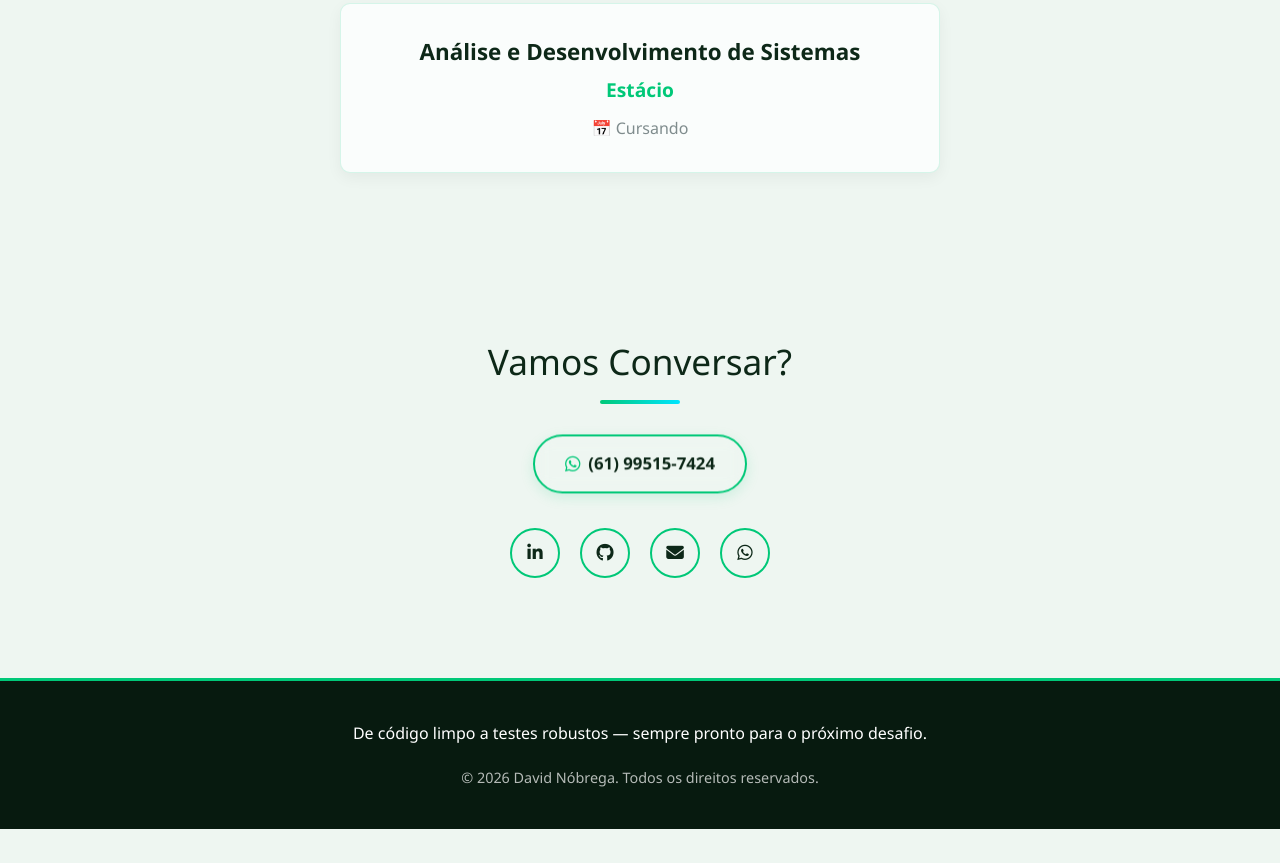
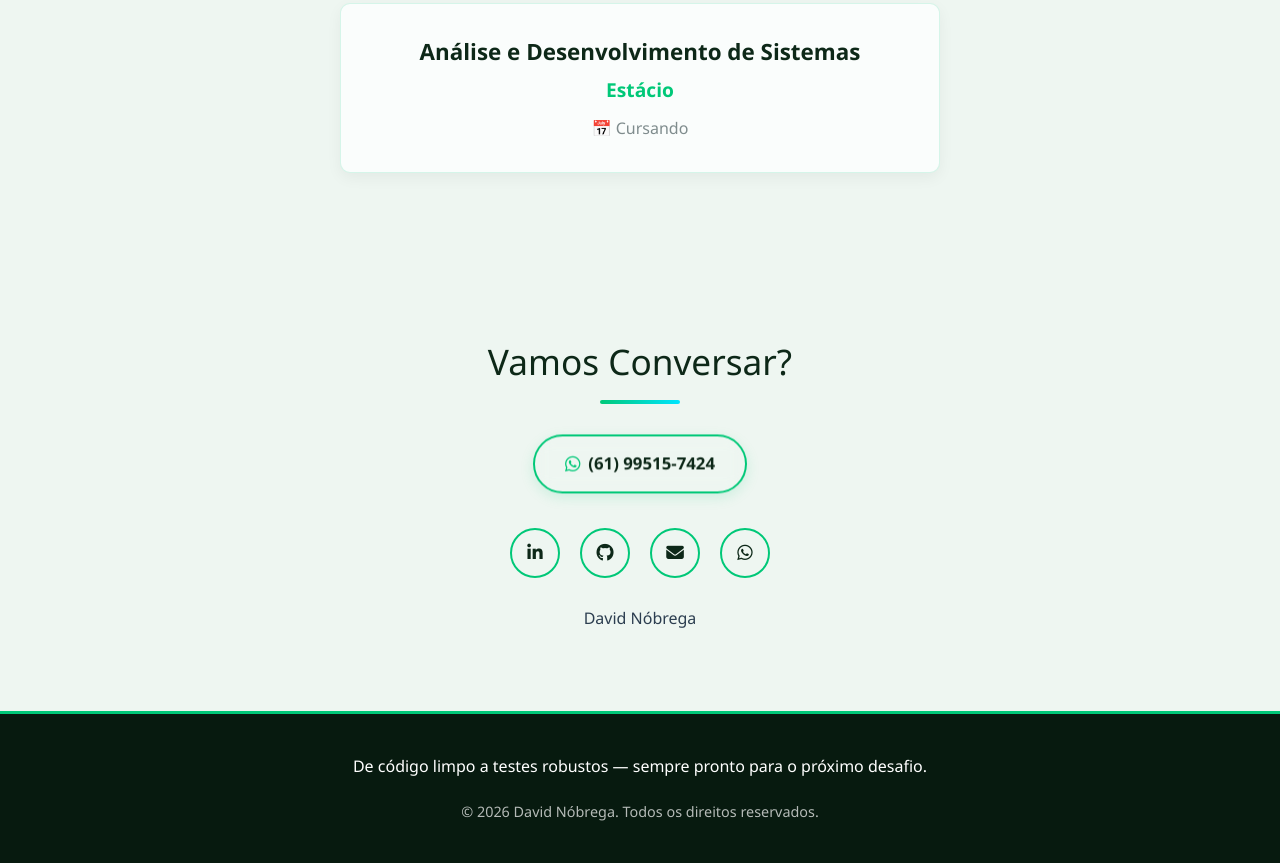
Before and after one commit to davidnobrega/curriculo-davidnobrega, a website: page index.html in a window 1280 px wide. Shown: the part 4719-5582 px from the top of the page. Before the commit the page ends 5548 px from the top, so only its background shows below. Drawn offline with Linux system fonts and the light colour scheme.

Commit message:
Add LinkedIn profile badge to contact section with dark/light mode sync
Co-Authored-By: Claude Sonnet 4.6 <noreply@anthropic.com>

```diff
--- a/index.html
+++ b/index.html
@@ -279,6 +279,15 @@
                         <i class="fab fa-whatsapp"></i>
                     </a>
                 </div>
+
+                <div class="linkedin-badge" style="margin-top: 28px; display: flex; justify-content: center;">
+                    <div class="badge-base LI-profile-badge badge-light" data-locale="pt_BR" data-size="large" data-theme="light" data-type="HORIZONTAL" data-vanity="david-nóbrega-38531b238" data-version="v1">
+                        <a class="badge-base__link LI-simple-link" href="https://br.linkedin.com/in/david-n%C3%B3brega-38531b238?trk=profile-badge">David Nóbrega</a>
+                    </div>
+                    <div class="badge-base LI-profile-badge badge-dark" data-locale="pt_BR" data-size="large" data-theme="dark" data-type="HORIZONTAL" data-vanity="david-nóbrega-38531b238" data-version="v1" style="display:none;">
+                        <a class="badge-base__link LI-simple-link" href="https://br.linkedin.com/in/david-n%C3%B3brega-38531b238?trk=profile-badge">David Nóbrega</a>
+                    </div>
+                </div>
             </div>
         </div>
     </section>
@@ -390,6 +399,8 @@
         function applyDark(isDark) {
             document.body.classList.toggle('dark', isDark);
             toggleIcon.className = isDark ? 'fas fa-sun' : 'fas fa-moon';
+            document.querySelector('.badge-light').style.display = isDark ? 'none' : 'block';
+            document.querySelector('.badge-dark').style.display  = isDark ? 'block' : 'none';
         }
 
         applyDark(localStorage.getItem('darkMode') === 'true');
@@ -463,5 +474,6 @@
             resumoObserver.observe(resumoSection);
         }
     </script>
+    <script src="https://platform.linkedin.com/badges/js/profile.js" async defer type="text/javascript"></script>
 </body>
 </html>
```
